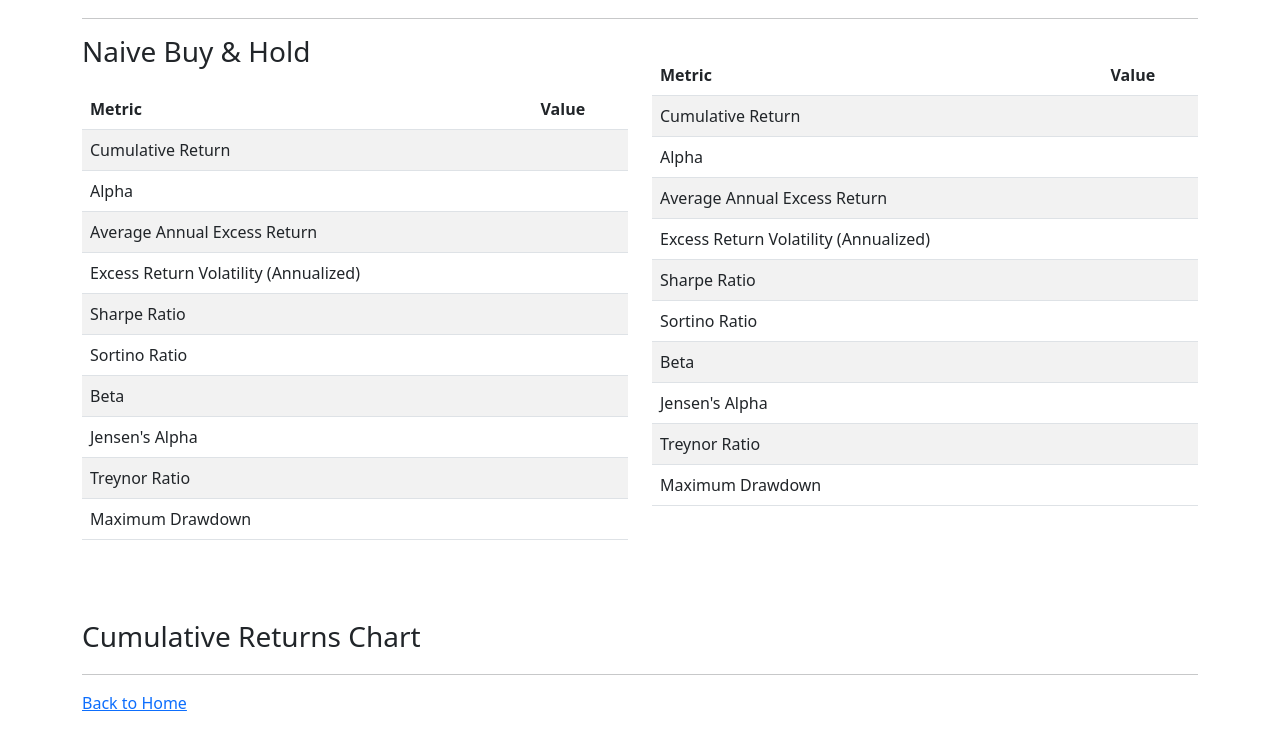
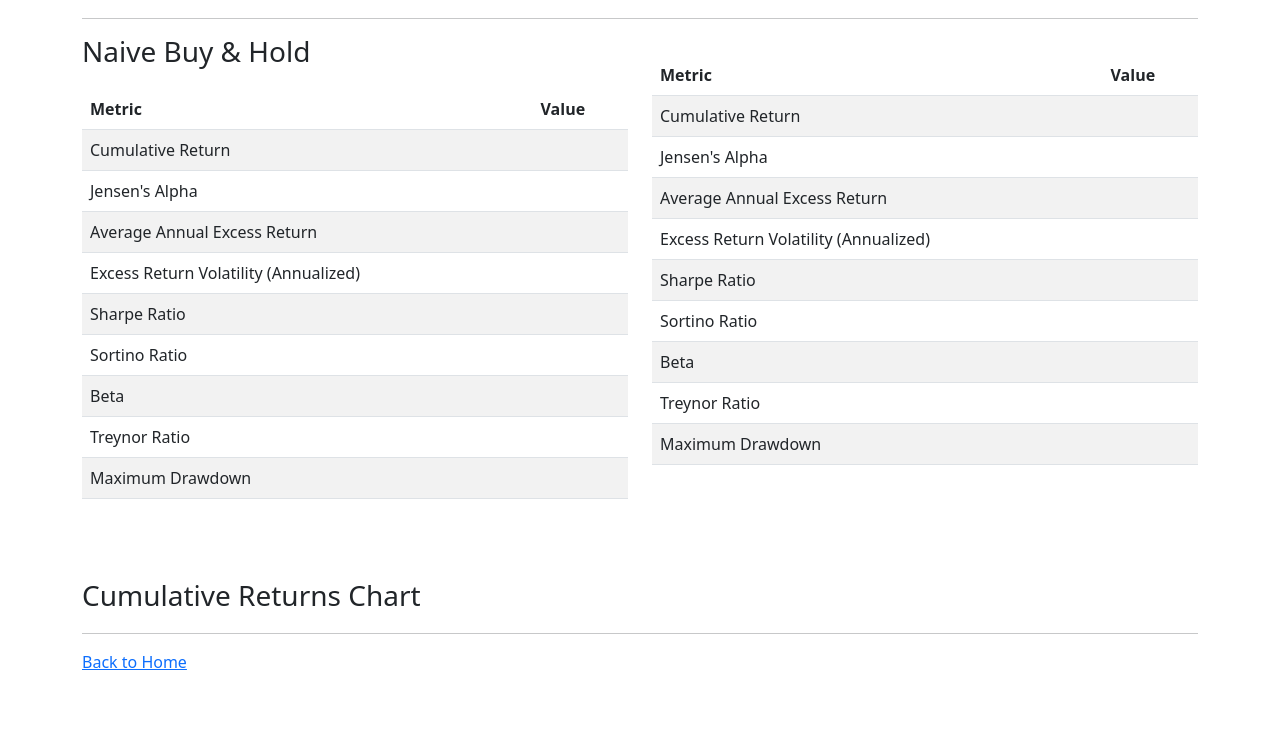
Before and after one commit to gustavlan/final-project, a Flask app: template templates/results.html in a window 1280 px wide. Shown: the part 132-883 px from the top of the page. After the commit the page ends 802 px from the top, so only its background shows below. Run offline with Flask 3, Linux system fonts and the light colour scheme; the template is opened without the code that fills it, so the values that code supplies are empty.

Commit message:
Use Jensen's alpha

```diff
--- a/app.py
+++ b/app.py
@@ -144,9 +144,15 @@ def register_routes(app):
         naive_series = (naive_returns + 1).cumprod()
         # Check if we have data; if not, raise error.
         if naive_series.empty:
-            raise ValueError("No price data available for symbol " + symbol + " in the requested date range " + start_date + " to " + end_date)
+            raise ValueError(
+                "No price data available for symbol "
+                + symbol
+                + " in the requested date range "
+                + start_date
+                + " to "
+                + end_date
+            )
         naive_return = float(naive_series.iloc[-1] - 1)
-        naive_alpha = float(naive_return - naive_returns.mean())
 
         # Determine ETF ticker for liquidity proxy (if available)
         etf_ticker = ETF_MAPPING.get(symbol, None)
@@ -154,15 +160,15 @@ def register_routes(app):
         # Choose strategy based on user selection:
         if strategy_method == 'naive':
             # Use naive buy & hold (fully invested)
-            strategy_return, strategy_alpha, strategy_series = naive_return, naive_alpha, naive_series
+            strategy_return, strategy_series = naive_return, naive_series
             strategy_daily_returns = naive_returns
+            strategy_alpha = 0.0
         elif strategy_method == 'advanced':
             # Advanced market timing strategy using index data signals (plus ETF liquidity)
-            strategy_return, strategy_alpha, strategy_series = simple_backtest(
+            strategy_return, _, strategy_series = simple_backtest(
                 prices_df, lambda df: dynamic_market_timing_strategy_advanced(df, etf_ticker)
             )
             strategy_return = float(strategy_return)
-            strategy_alpha = float(strategy_alpha)
             strategy_daily_returns = strategy_series.pct_change().fillna(0)
         elif strategy_method == 'macro':
             # Advanced market timing strategy incorporating macro data along with index signals
@@ -171,12 +177,11 @@ def register_routes(app):
                 return "FRED API key not set", 500
             default_series_id = "DGS3MO"  # FRED series (e.g., 3-Month Treasury Rate)
             macro_df = get_fred_data(fred_api_key, default_series_id, start_date, end_date)
-            strategy_return, strategy_alpha, strategy_series = simple_backtest(
+            strategy_return, _, strategy_series = simple_backtest(
                 prices_df,
                 lambda df: dynamic_market_timing_strategy_macro(df, macro_df, etf_ticker)
             )
             strategy_return = float(strategy_return)
-            strategy_alpha = float(strategy_alpha)
             strategy_daily_returns = strategy_series.pct_change().fillna(0)
         elif strategy_method == 'macro_only':
             # Strategy using only macro signals as a signal (allocations from -1 to 1)
@@ -189,12 +194,12 @@ def register_routes(app):
             prices_df['returns'] = prices_df[price_col].pct_change().fillna(0)
             strategy_series = (prices_df['returns'] * allocation + 1).cumprod()
             strategy_return = float(strategy_series.iloc[-1] - 1)
-            strategy_alpha = float(strategy_return - prices_df['returns'].mean())
             strategy_daily_returns = prices_df['returns'] * allocation
         else:
             # Default to naive if unrecognized
-            strategy_return, strategy_alpha, strategy_series = naive_return, naive_alpha, naive_series
+            strategy_return, strategy_series = naive_return, naive_series
             strategy_daily_returns = naive_returns
+            strategy_alpha = 0.0
 
         # Retrieve and merge risk-free rate data for performance metrics
         fred_api_key = os.getenv("FRED_API_KEY")
@@ -244,6 +249,10 @@ def register_routes(app):
         strategy_treynor = strategy_avg_excess / (beta if beta != 0 else 1)
         strategy_beta = beta
 
+        # Use Jensen's alpha for reporting
+        naive_alpha = 0.0
+        strategy_alpha = float(jensens_alpha)
+
         # Persist backtest results to the database (using dummy strategy and index IDs)
         result = BacktestResult(
             strategy_id=1,
@@ -282,14 +291,12 @@ def register_routes(app):
             naive_sharpe=naive_sharpe,
             naive_sortino=naive_sortino,
             naive_beta=1,
-            naive_jensens_alpha=0,
             naive_treynor=naive_avg_excess,
             naive_vol_excess=naive_vol_excess,
             naive_drawdown=naive_drawdown,
             strategy_sharpe=strategy_sharpe,
             strategy_sortino=strategy_sortino,
             strategy_beta=strategy_beta,
-            strategy_jensens_alpha=jensens_alpha,
             strategy_treynor=strategy_treynor,
             strategy_vol_excess=strategy_vol_excess,
             strategy_drawdown=strategy_drawdown,
--- a/templates/results.html
+++ b/templates/results.html
@@ -43,7 +43,7 @@
               <td>{{ naive_return | round(4) }}</td>
             </tr>
             <tr>
-              <td>Alpha</td>
+              <td>Jensen's Alpha</td>
               <td>{{ naive_alpha | round(4) }}</td>
             </tr>
             <tr>
@@ -65,10 +65,6 @@
             <tr>
               <td>Beta</td>
               <td>{{ naive_beta | round(4) }}</td>
-            </tr>
-            <tr>
-              <td>Jensen's Alpha</td>
-              <td>{{ naive_jensens_alpha | round(4) }}</td>
             </tr>
             <tr>
               <td>Treynor Ratio</td>
@@ -98,7 +94,7 @@
               <td>{{ strategy_return | round(4) }}</td>
             </tr>
             <tr>
-              <td>Alpha</td>
+              <td>Jensen's Alpha</td>
               <td>{{ strategy_alpha | round(4) }}</td>
             </tr>
             <tr>
@@ -120,10 +116,6 @@
             <tr>
               <td>Beta</td>
               <td>{{ strategy_beta | round(4) }}</td>
-            </tr>
-            <tr>
-              <td>Jensen's Alpha</td>
-              <td>{{ strategy_jensens_alpha | round(4) }}</td>
             </tr>
             <tr>
               <td>Treynor Ratio</td>
```
